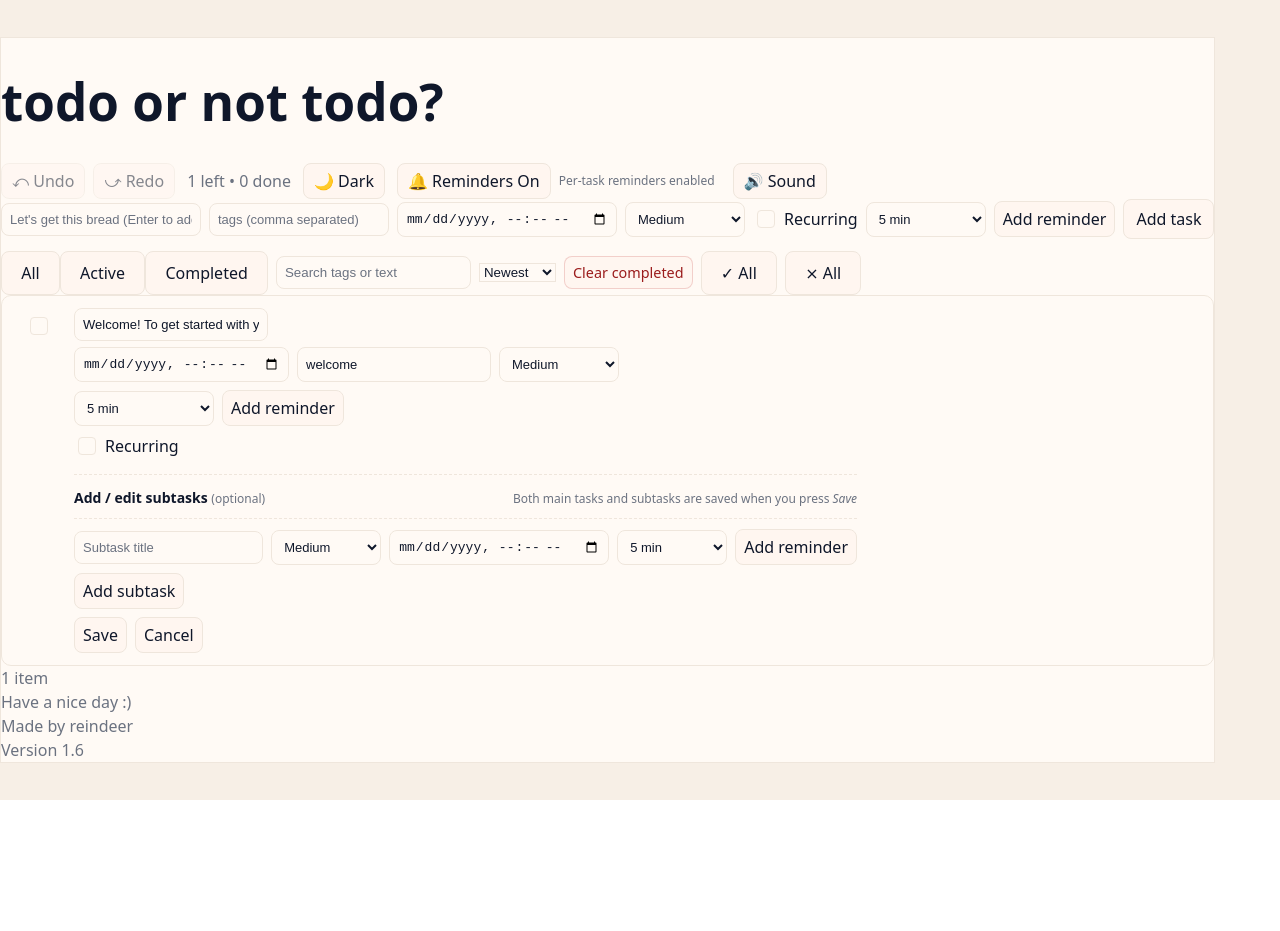
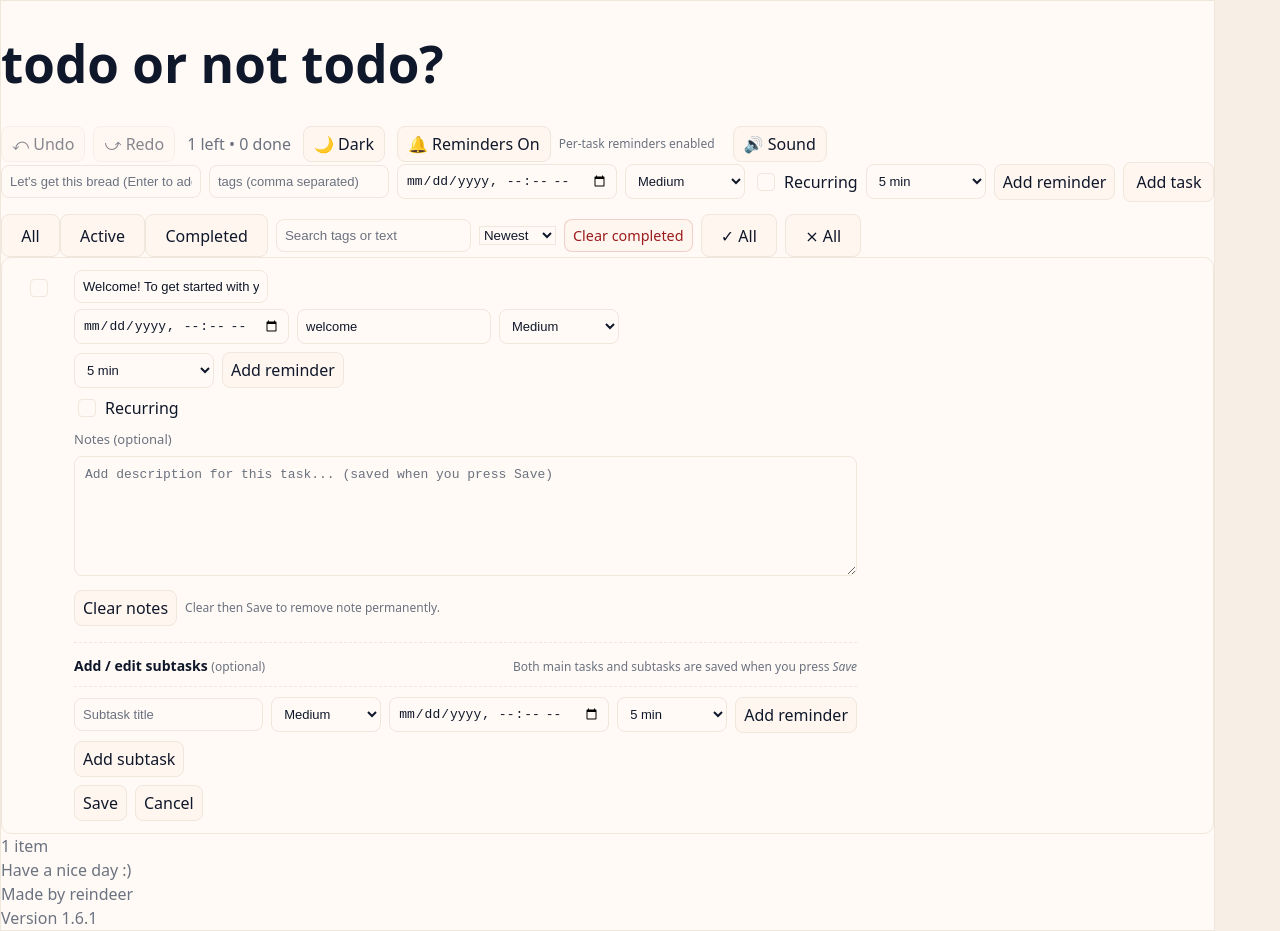
Before and after one commit to tingyic/Todo-app, a React (Vite) app: page / in a window 1280 px wide. Both pictures are taken after a click on the button "Edit". Before the commit the page ends 800 px from the top, so only its background shows below. Built offline with nearby package versions, Linux system fonts and the light colour scheme.

Commit message:
Add new feature: notes for main tasks

```diff
--- a/src/components/App.tsx
+++ b/src/components/App.tsx
@@ -474,7 +474,7 @@ export default function App() {
               reindeer
             </a>
           </div>
-          <div> Version 1.6</div>
+          <div> Version 1.6.1</div>
         </footer>
       </div>
 
--- a/src/components/TodoItem.tsx
+++ b/src/components/TodoItem.tsx
@@ -49,6 +49,7 @@ export default function TodoItem({ index, todo, onToggle, onRemove, onUpdate, is
     tags: todo.tags.join(", "),
     priority: todo.priority as Priority,
     reminders: (todo.reminders ?? []) as number[],
+    notes: todo.notes ?? "",
   }));
 
   // subtask editing UI (only used while editing)
@@ -243,6 +244,7 @@ export default function TodoItem({ index, todo, onToggle, onRemove, onUpdate, is
       recurrence,
       reminders: draft.reminders?.length ? draft.reminders : undefined,
       subtasks: subtasksLocal.length ? cleanedSubtasks : undefined,
+      notes: draft.notes?.trim() ? draft.notes.trim() : undefined,
     });
     setEditing(false);
     play("click");
@@ -324,7 +326,7 @@ export default function TodoItem({ index, todo, onToggle, onRemove, onUpdate, is
       if (!editing) {
         e.preventDefault();
         setEditing(true);
-        setDraft({ text: todo.text, due: todo.due ?? "", tags: todo.tags.join(", "), priority: todo.priority, reminders: todo.reminders ?? [] });
+        setDraft({ text: todo.text, due: todo.due ?? "", tags: todo.tags.join(", "), priority: todo.priority, reminders: todo.reminders ?? [], notes: todo.notes ?? "" });
         setSubtasksLocal(todo.subtasks ?? []);
         setIsRecurring(!!todo.recurrence);
         setFreq((todo.recurrence?.freq) ?? "daily");
@@ -355,7 +357,7 @@ export default function TodoItem({ index, todo, onToggle, onRemove, onUpdate, is
       if (editing) {
         // cancels edit
         setEditing(false);
-        setDraft({ text: todo.text, due: todo.due ?? "", tags: todo.tags.join(", "), priority: todo.priority, reminders: todo.reminders ?? [] });
+        setDraft({ text: todo.text, due: todo.due ?? "", tags: todo.tags.join(", "), priority: todo.priority, reminders: todo.reminders ?? [], notes: todo.notes ?? "" });
         setSubtasksLocal(todo.subtasks ?? []);
         setSubtaskDraft("");
         setSubtaskRemSelects({});
@@ -427,6 +429,15 @@ export default function TodoItem({ index, todo, onToggle, onRemove, onUpdate, is
                 ))}
               </div>
             )}
+
+            {/* Notes preview (view-only) */}
+            {todo.notes ? (
+              <div style={{ marginTop: 10, padding: "8px 10px", borderRadius: 8, background: "var(--tag-bg)", border: "1px solid var(--app-border)" }}>
+                <div style={{ fontSize: 13, color: "var(--app-text)", whiteSpace: "pre-wrap", overflow: "hidden", maxHeight: 140 }}>
+                  {todo.notes}
+                </div>
+              </div>
+            ) : null}
 
             {/* Subtasks list (view mode) */}
             {todo.subtasks && todo.subtasks.length > 0 && (
@@ -608,6 +619,35 @@ export default function TodoItem({ index, todo, onToggle, onRemove, onUpdate, is
                   )}
                 </>
               )}
+            </div>
+
+            {/* Notes (edit-only) */}
+            <div style={{ marginTop: 10 }}>
+              <label style={{ display: "block", fontSize: 13, marginBottom: 6, color: "var(--app-muted)" }}>
+                Notes (optional)
+              </label>
+
+              <textarea
+                className="editor-input"
+                placeholder="Add description for this task... (saved when you press Save)"
+                value={draft.notes}
+                onChange={(e) => setDraft(d => ({ ...d, notes: e.target.value }))}
+                style={{ width: "100%", minHeight: 120, resize: "vertical", padding: 10 }}
+              />
+
+              <div style={{ marginTop: 8, display: "flex", gap: 8 }}>
+                <button
+                  type="button"
+                  className="btn-plain"
+                  onMouseDown={keepFocus}
+                  onClick={() => setDraft(d => ({ ...d, notes: ""}))}
+                >
+                  Clear notes
+                </button>
+                <div style={{ fontSize: 12, color: "var(--app-muted)", alignSelf: "center" }}>
+                  Clear then Save to remove note permanently.
+                </div>
+              </div>
             </div>
 
             {/* Subtasks editor */}
@@ -798,7 +838,7 @@ export default function TodoItem({ index, todo, onToggle, onRemove, onUpdate, is
           <>
             <button className="btn-plain" onClick={() => {
               setEditing(true);
-              setDraft({ text: todo.text, due: todo.due ?? "", tags: todo.tags.join(", "), priority: todo.priority, reminders: todo.reminders ?? [] });
+              setDraft({ text: todo.text, due: todo.due ?? "", tags: todo.tags.join(", "), priority: todo.priority, reminders: todo.reminders ?? [], notes: todo.notes ?? "" });
               // initialize recurrence edit state
               setSubtasksLocal(todo.subtasks ?? []);
               setIsRecurring(!!todo.recurrence);
--- a/src/hooks/useTodos.ts
+++ b/src/hooks/useTodos.ts
@@ -244,6 +244,7 @@ export function useTodos() {
           recurrence: t.recurrence ? { ...t.recurrence } : null,
           reminders: t.reminders ? t.reminders.slice() : undefined,
           subtasks: cloneSubtasks.length ? cloneSubtasks : undefined,
+          notes: t.notes,
         };
         dispatch({ type: "ADD", todo: newTodo });
       }
--- a/src/types.ts
+++ b/src/types.ts
@@ -27,4 +27,5 @@ export type Subtask = {
   recurrence?: Recurrence | null;
   reminders?: number[];
   subtasks?: Subtask[];
+  notes?: string;
 };
```
